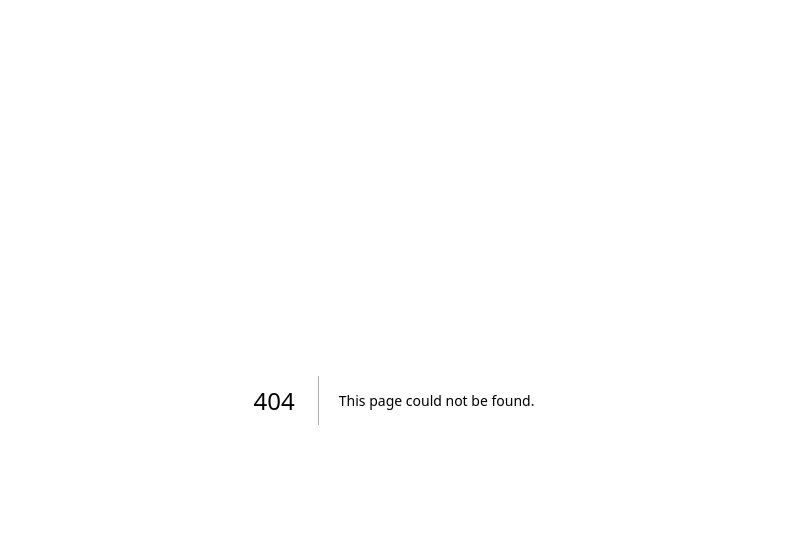
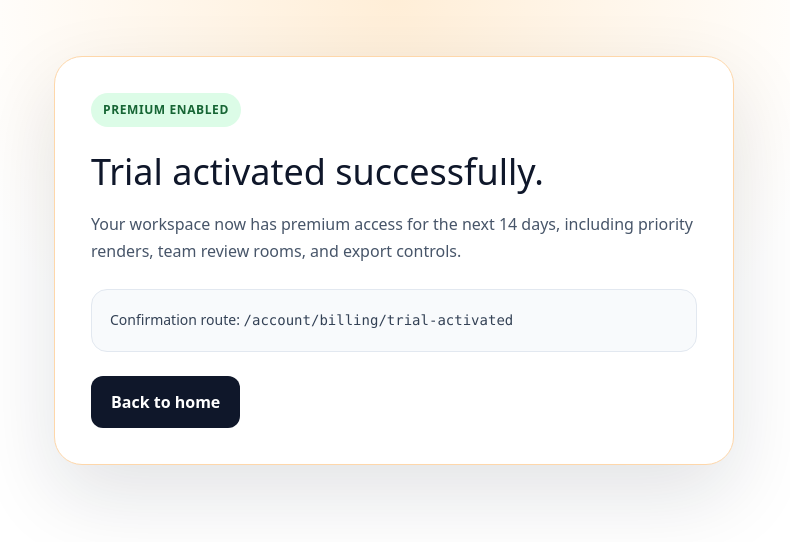
Before and after one commit to sourabhligade/shipvideo-demo, a Next.js app: page /account/billing/trial-activated in a window 1280 px wide. Before the commit this address had no page. Shown: the top 542 px of the page, without its empty margins (246-1036 px from the left). Built offline with nearby package versions, Linux system fonts and the light colour scheme.

Commit message:
On the home page, app/page.tsx now includes a Try Premium button that opens a pricing modal with a clear primary CTA: Start 14-day trial. The modal is dismissible, has dialog semantics, and keeps the flow close to a real pricing interaction instead of a simple inline toggle.

```diff
--- /dev/null
+++ b/app/account/billing/trial-activated/page.tsx
@@ -0,0 +1,87 @@
+import Link from "next/link";
+
+export default function TrialActivatedPage() {
+  return (
+    <main
+      style={{
+        minHeight: "100vh",
+        padding: "56px 24px",
+        background:
+          "radial-gradient(circle at top, rgba(255, 237, 213, 0.95), rgba(255, 255, 255, 1) 44%)",
+        fontFamily: "system-ui, -apple-system, BlinkMacSystemFont, sans-serif",
+      }}
+    >
+      <section
+        id="trial-activated-screen"
+        data-testid="trial-activated-screen"
+        style={{
+          maxWidth: 680,
+          margin: "0 auto",
+          borderRadius: 28,
+          backgroundColor: "white",
+          padding: 36,
+          border: "1px solid #fed7aa",
+          boxShadow: "0 30px 80px rgba(15, 23, 42, 0.12)",
+        }}
+      >
+        <div
+          style={{
+            display: "inline-flex",
+            alignItems: "center",
+            padding: "8px 12px",
+            borderRadius: 999,
+            backgroundColor: "#dcfce7",
+            color: "#166534",
+            fontSize: 12,
+            fontWeight: 800,
+            letterSpacing: "0.05em",
+            textTransform: "uppercase",
+          }}
+        >
+          Premium enabled
+        </div>
+
+        <h1 style={{ margin: "18px 0 12px", fontSize: 36, color: "#0f172a" }}>
+          Trial activated successfully.
+        </h1>
+
+        <p style={{ margin: 0, fontSize: 16, lineHeight: 1.7, color: "#475569" }}>
+          Your workspace now has premium access for the next 14 days, including priority
+          renders, team review rooms, and export controls.
+        </p>
+
+        <div
+          style={{
+            marginTop: 24,
+            padding: 18,
+            borderRadius: 16,
+            backgroundColor: "#f8fafc",
+            border: "1px solid #e2e8f0",
+            color: "#334155",
+            fontSize: 14,
+            lineHeight: 1.7,
+          }}
+        >
+          Confirmation route: <code>/account/billing/trial-activated</code>
+        </div>
+
+        <Link
+          id="trial-activated-back-home"
+          href="/"
+          style={{
+            display: "inline-flex",
+            marginTop: 24,
+            padding: "14px 20px",
+            borderRadius: 12,
+            textDecoration: "none",
+            background: "#0f172a",
+            color: "white",
+            fontWeight: 700,
+          }}
+        >
+          Back to home
+        </Link>
+      </section>
+    </main>
+  );
+}
--- a/app/page.tsx
+++ b/app/page.tsx
@@ -1,15 +1,38 @@
 "use client";
 
+import Link from "next/link";
 import { useState } from "react";
 import { useRouter } from "next/navigation";
 
 export default function Home() {
   const [showPopup, setShowPopup] = useState(false);
+  const [showPremiumModal, setShowPremiumModal] = useState(false);
   const router = useRouter();
 
   return (
     <main style={{ padding: 40, fontFamily: "sans-serif" }}>
       <h1>ShipVideo Demo Page</h1>
+
+      <button
+        id="try-premium-button"
+        type="button"
+        style={{
+          padding: "12px 24px",
+          fontSize: "18px",
+          fontWeight: 700,
+          background: "linear-gradient(135deg, #f97316, #ea580c)",
+          color: "white",
+          border: "none",
+          borderRadius: "999px",
+          cursor: "pointer",
+          marginTop: "20px",
+          marginRight: "12px",
+          boxShadow: "0 14px 30px rgba(249, 115, 22, 0.28)",
+        }}
+        onClick={() => setShowPremiumModal(true)}
+      >
+        Try Premium
+      </button>
 
       <button
         id="new-feature"
@@ -381,6 +404,187 @@ export default function Home() {
         </div>
       )}
 
+      {showPremiumModal && (
+        <div
+          id="premium-pricing-modal-backdrop"
+          style={{
+            position: "fixed",
+            inset: 0,
+            backgroundColor: "rgba(15, 23, 42, 0.55)",
+            display: "flex",
+            alignItems: "center",
+            justifyContent: "center",
+            padding: "24px",
+            zIndex: 50,
+          }}
+          onClick={() => setShowPremiumModal(false)}
+        >
+          <div
+            id="premium-pricing-modal"
+            role="dialog"
+            aria-modal="true"
+            aria-labelledby="premium-pricing-title"
+            style={{
+              width: "100%",
+              maxWidth: 560,
+              borderRadius: 24,
+              padding: 28,
+              background:
+                "linear-gradient(180deg, rgba(255,255,255,0.98), rgba(248,250,252,0.98))",
+              boxShadow: "0 30px 80px rgba(15, 23, 42, 0.24)",
+              border: "1px solid rgba(226, 232, 240, 0.9)",
+            }}
+            onClick={(event) => event.stopPropagation()}
+          >
+            <div
+              style={{
+                display: "flex",
+                justifyContent: "space-between",
+                alignItems: "flex-start",
+                gap: 16,
+              }}
+            >
+              <div>
+                <div
+                  style={{
+                    display: "inline-flex",
+                    padding: "6px 10px",
+                    borderRadius: 999,
+                    backgroundColor: "#fff7ed",
+                    color: "#c2410c",
+                    fontSize: 12,
+                    fontWeight: 700,
+                    letterSpacing: "0.04em",
+                    textTransform: "uppercase",
+                    marginBottom: 14,
+                  }}
+                >
+                  Pricing modal
+                </div>
+                <h2
+                  id="premium-pricing-title"
+                  style={{ margin: 0, fontSize: 30, color: "#0f172a" }}
+                >
+                  Activate premium trial
+                </h2>
+                <p
+                  style={{
+                    margin: "10px 0 0",
+                    color: "#475569",
+                    fontSize: 15,
+                    lineHeight: 1.6,
+                    maxWidth: 420,
+                  }}
+                >
+                  Start a 14-day premium workspace trial with unlimited recordings,
+                  team review links, and advanced export controls.
+                </p>
+              </div>
+
+              <button
+                id="premium-pricing-close"
+                type="button"
+                aria-label="Close pricing modal"
+                onClick={() => setShowPremiumModal(false)}
+                style={{
+                  width: 38,
+                  height: 38,
+                  borderRadius: 999,
+                  border: "1px solid #cbd5e1",
+                  backgroundColor: "white",
+                  color: "#334155",
+                  cursor: "pointer",
+                  fontSize: 20,
+                  lineHeight: 1,
+                }}
+              >
+                ×
+              </button>
+            </div>
+
+            <div
+              style={{
+                marginTop: 24,
+                padding: 20,
+                borderRadius: 18,
+                background:
+                  "linear-gradient(135deg, rgba(255, 247, 237, 1), rgba(255, 255, 255, 1))",
+                border: "1px solid #fed7aa",
+              }}
+            >
+              <div style={{ fontSize: 14, color: "#9a3412", fontWeight: 700 }}>
+                Premium Trial
+              </div>
+              <div
+                style={{
+                  marginTop: 6,
+                  fontSize: 34,
+                  fontWeight: 800,
+                  color: "#0f172a",
+                }}
+              >
+                $0 for 14 days
+              </div>
+              <p style={{ margin: "10px 0 16px", fontSize: 14, color: "#475569" }}>
+                Then $49/month per workspace. Cancel before renewal with no charge.
+              </p>
+              <ul style={{ margin: 0, paddingLeft: 18, color: "#334155", lineHeight: 1.8 }}>
+                <li>Unlimited auto-generated product demos</li>
+                <li>Private team review rooms and approval history</li>
+                <li>Priority render queue with HD exports</li>
+              </ul>
+            </div>
+
+            <div
+              style={{
+                display: "flex",
+                flexWrap: "wrap",
+                gap: 12,
+                marginTop: 24,
+              }}
+            >
+              <Link
+                id="start-premium-trial-button"
+                href="/account/billing/trial-activated"
+                style={{
+                  display: "inline-flex",
+                  alignItems: "center",
+                  justifyContent: "center",
+                  padding: "14px 20px",
+                  borderRadius: 12,
+                  textDecoration: "none",
+                  background: "linear-gradient(135deg, #f97316, #ea580c)",
+                  color: "#fff",
+                  fontWeight: 700,
+                  fontSize: 15,
+                  boxShadow: "0 16px 30px rgba(234, 88, 12, 0.25)",
+                }}
+              >
+                Start 14-day trial
+              </Link>
+
+              <button
+                id="premium-pricing-cancel"
+                type="button"
+                onClick={() => setShowPremiumModal(false)}
+                style={{
+                  padding: "14px 20px",
+                  borderRadius: 12,
+                  border: "1px solid #cbd5e1",
+                  backgroundColor: "white",
+                  color: "#334155",
+                  fontWeight: 600,
+                  fontSize: 15,
+                  cursor: "pointer",
+                }}
+              >
+                Maybe later
+              </button>
+            </div>
+          </div>
+        </div>
+      )}
+
       <style jsx>{`
         @keyframes fadeIn {
           from {
```
